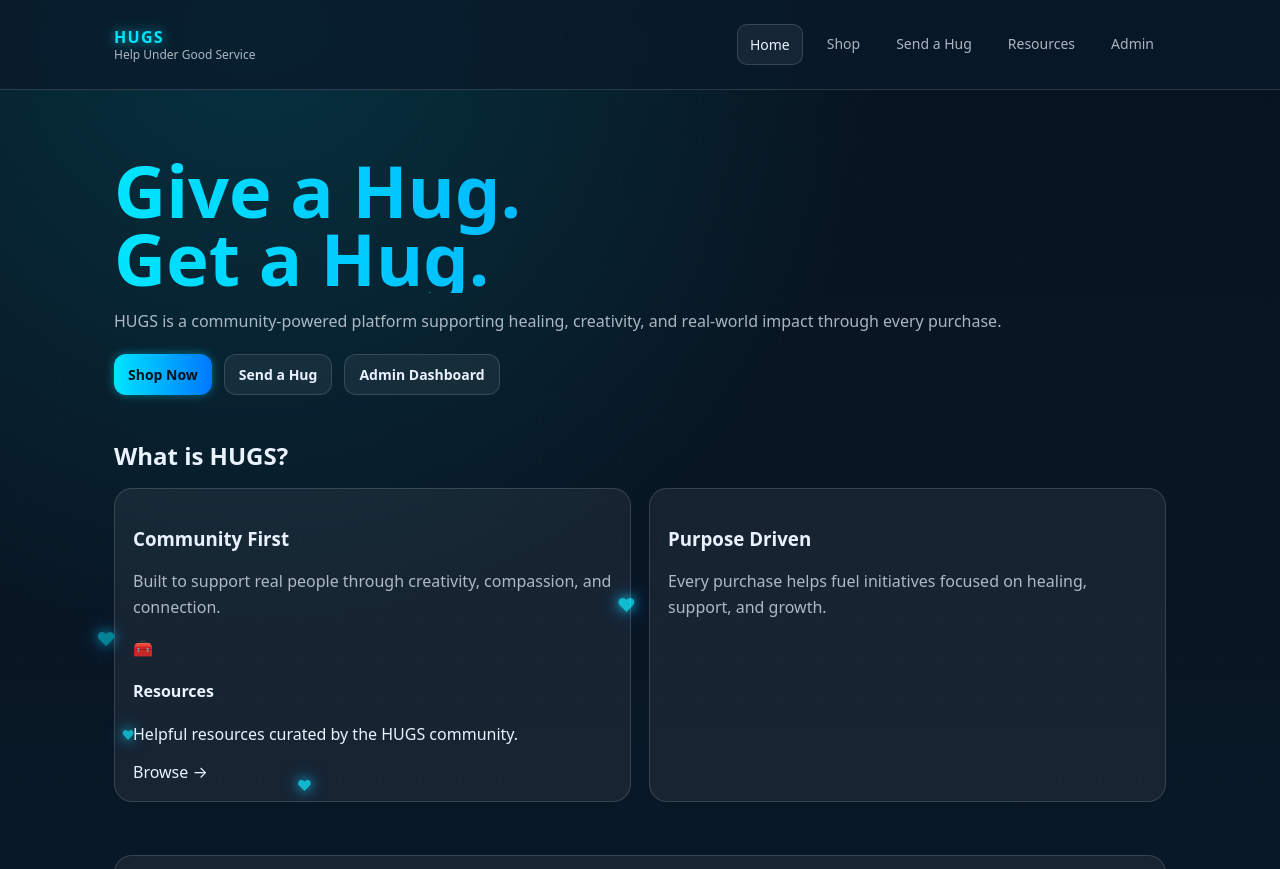
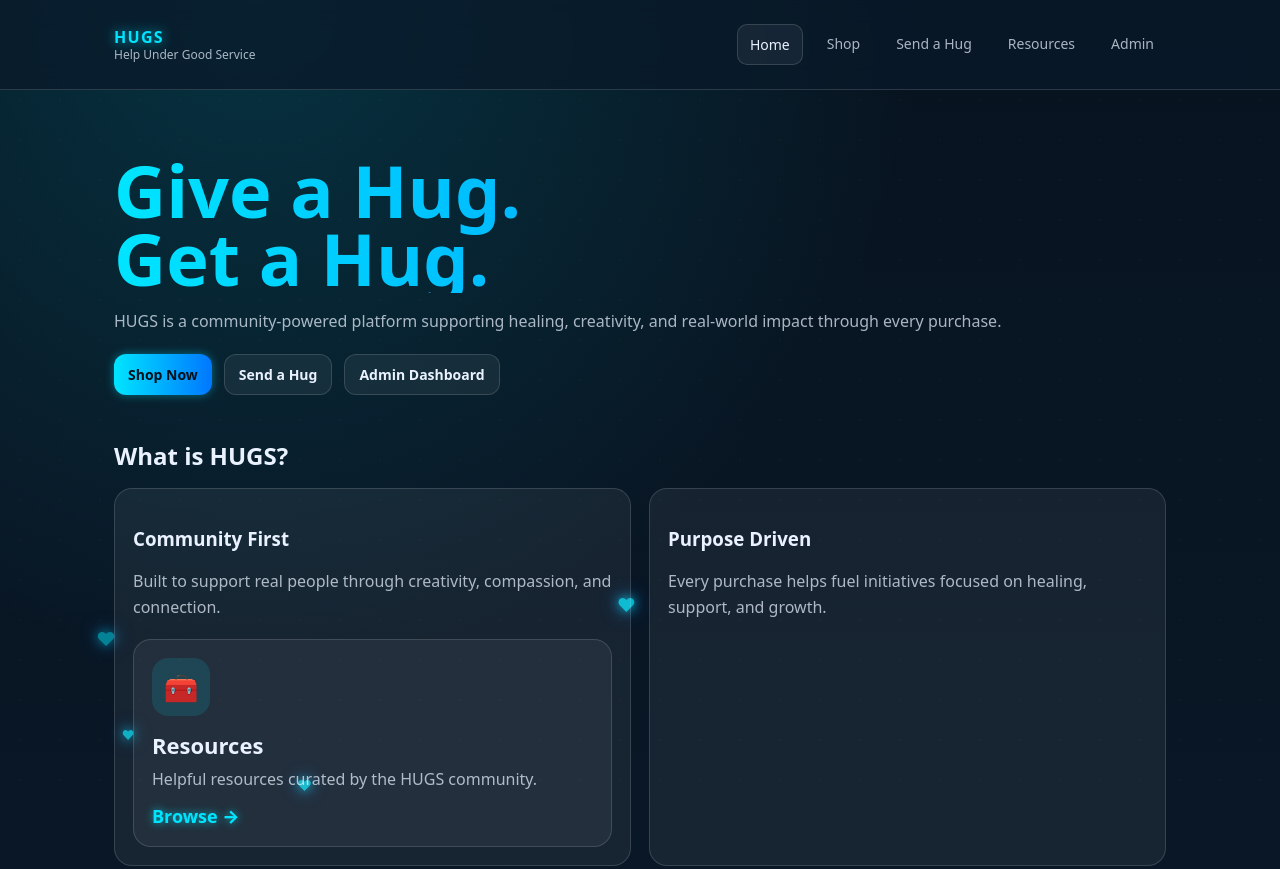
Before and after one commit to madartz1/hugslinks-ecom, a website: page public/index.html in a window 1280 px wide. Shown: the top 869 px of the page. Drawn offline with Linux system fonts and the light colour scheme.

Commit message:
Update styles.css

```diff
--- a/public/styles.css
+++ b/public/styles.css
@@ -17,3 +17,49 @@ a{color:inherit;text-decoration:none}.wrap{max-width:1100px;margin:0 auto;paddin
 .faq details{background:rgba(255,255,255,.04);border:1px solid var(--border);border-radius:14px;padding:12px 14px;margin:10px 0}.faq summary{cursor:pointer;font-weight:700}.footer{padding:26px 0;border-top:1px solid var(--border);margin-top:24px}.cart-drawer{position:fixed;top:0;right:-420px;width:360px;height:100vh;background:rgba(7,19,31,.96);backdrop-filter:blur(14px);border-left:1px solid var(--border);z-index:var(--z-cart);display:flex;flex-direction:column;transition:.4s ease;box-shadow:-20px 0 60px rgba(0,0,0,.45)}.cart-drawer.open{right:0}.cart-header{display:flex;justify-content:space-between;align-items:center;padding:16px;border-bottom:1px solid var(--border)}.cart-header button,.cart-item button{border:1px solid var(--border);background:rgba(255,255,255,.08);color:var(--text);border-radius:10px;padding:8px 10px;cursor:pointer}.cart-items{flex:1;overflow:auto;padding:12px}.cart-item{display:flex;gap:10px;padding:10px;margin-bottom:12px;background:rgba(255,255,255,.04);border:1px solid var(--border);border-radius:12px;transition:.25s ease}.cart-item:hover{transform:translateX(-4px);border-color:rgba(0,229,255,.25)}.cart-item img{width:60px;height:60px;object-fit:cover;border-radius:8px}.cart-footer{padding:16px;border-top:1px solid var(--border)}.cart-total{margin-bottom:12px;font-weight:800;color:var(--brand)}
 .blue-hearts-container{position:fixed;inset:0;pointer-events:none;z-index:var(--z-hearts)}.blue-heart{position:absolute;bottom:-20px;color:#00e5ff;animation:floatUp linear forwards;text-shadow:0 0 10px #00e5ff,0 0 20px #0077ff}@keyframes floatUp{from{transform:translateY(0) scale(1)}to{transform:translateY(-120vh) scale(1.5)}}.gold-particles{position:fixed;inset:0;pointer-events:none;z-index:var(--z-particles);background-image:radial-gradient(rgba(255,215,0,.15) 1px, transparent 1px);background-size:40px 40px;opacity:.2}
 @media(max-width:700px){.header-inner{align-items:flex-start;flex-direction:column}.cart-drawer{width:100%;right:-100%}.card-img img{height:340px}}
+.resource-mini-card{
+  display:block;
+  margin-top:18px;
+  padding:18px;
+  border-radius:18px;
+  background:rgba(255,255,255,.05);
+  border:1px solid rgba(255,255,255,.14);
+  text-decoration:none;
+  transition:.3s ease;
+}
+
+.resource-mini-card:hover{
+  transform:translateY(-4px);
+  border-color:rgba(0,229,255,.45);
+  box-shadow:0 0 25px rgba(0,229,255,.18);
+}
+
+.resource-icon{
+  width:58px;
+  height:58px;
+  display:flex;
+  align-items:center;
+  justify-content:center;
+  border-radius:16px;
+  background:rgba(0,229,255,.12);
+  font-size:28px;
+  margin-bottom:14px;
+}
+
+.resource-mini-card h4{
+  margin:0 0 8px;
+  color:var(--text);
+  font-size:22px;
+}
+
+.resource-mini-card p{
+  margin:0 0 14px;
+  color:var(--muted);
+}
+
+.resource-mini-card span{
+  color:var(--brand);
+  font-weight:800;
+  font-size:18px;
+  text-shadow:0 0 8px var(--glow);
+}
```
